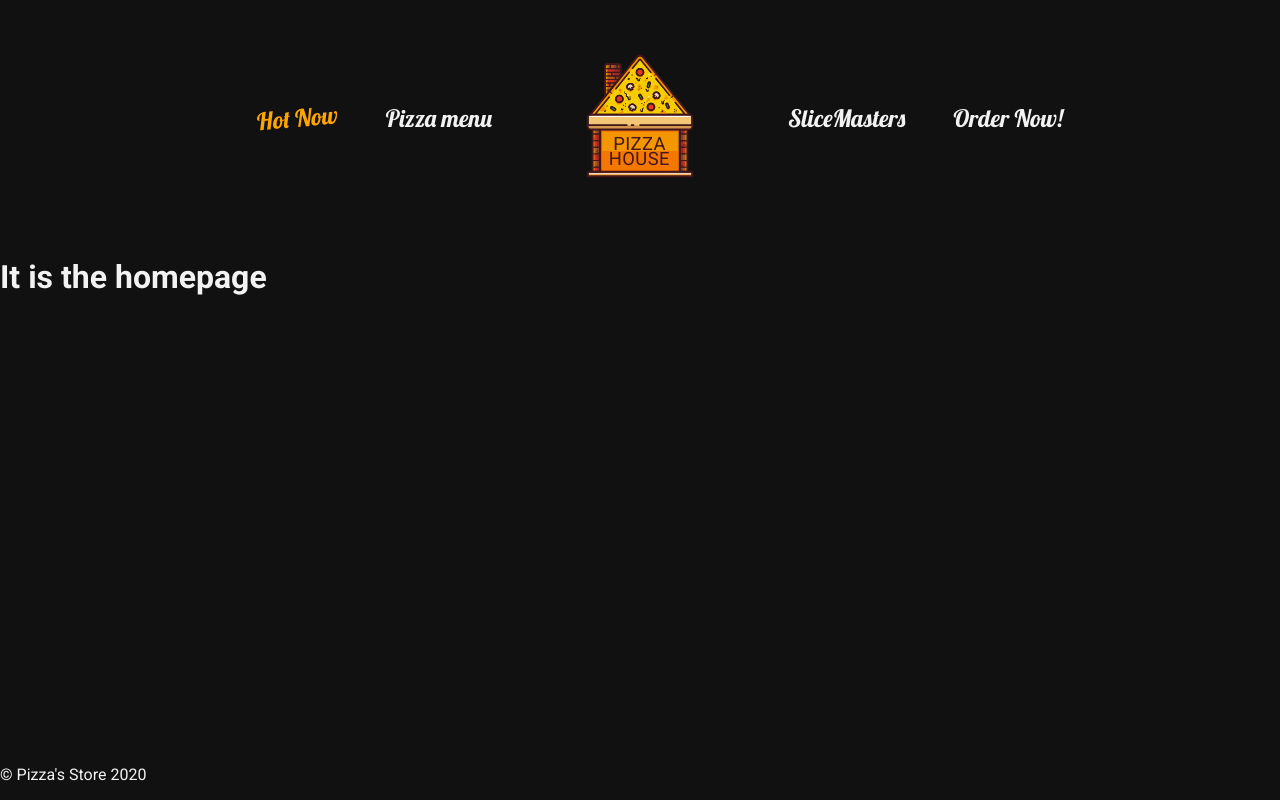
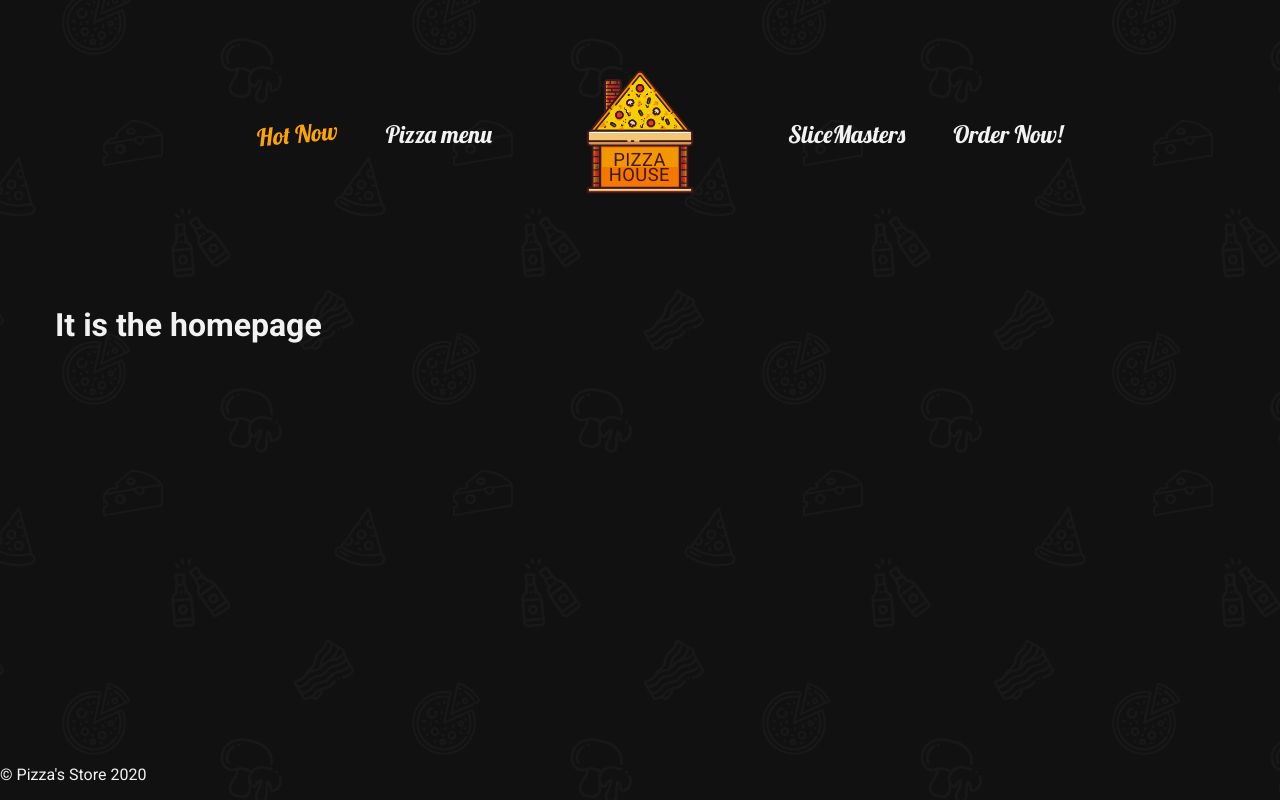
Before and after one commit to PaoloDuzioni/store-site-fullstack, a Gatsby site in the folder gatsby/: page / in a window 1280 px wide. Built offline with nearby package versions, Linux system fonts and the light colour scheme; Gatsby itself is replaced by a stand-in of ours.

Commit message:
add: back app  images

```diff
--- a/gatsby/src/components/Layout/style.module.scss
+++ b/gatsby/src/components/Layout/style.module.scss
@@ -2,6 +2,7 @@
     display: flex;
     flex-direction: column;
     min-height: 100vh;
+    background-image: url('../../assets/bg.svg');
 }
 
 .mainContent {
--- a/gatsby/src/components/Nav/index.js
+++ b/gatsby/src/components/Nav/index.js
@@ -5,7 +5,7 @@ import Logo from '../Logo';
 
 const Nav = () => {
     return (
-        <nav>
+        <nav className="container">
             <ul className={style.menu}>
                 <li>
                     <Link to="/" className={style.activeLink}>
--- a/gatsby/src/pages/index.js
+++ b/gatsby/src/pages/index.js
@@ -2,7 +2,7 @@ import React from 'react';
 
 function HomePage() {
     return (
-        <div>
+        <div className="container">
             <h1>It is the homepage</h1>
         </div>
     );
--- a/gatsby/src/styles/_utils.scss
+++ b/gatsby/src/styles/_utils.scss
@@ -0,0 +1,6 @@
+// LAYOUT
+.container {
+    max-width: 1170px;
+    margin: 0 auto;
+    padding: 1rem;
+}
```
Also changed, not shown: gatsby/src/assets/bg.svg (added).
